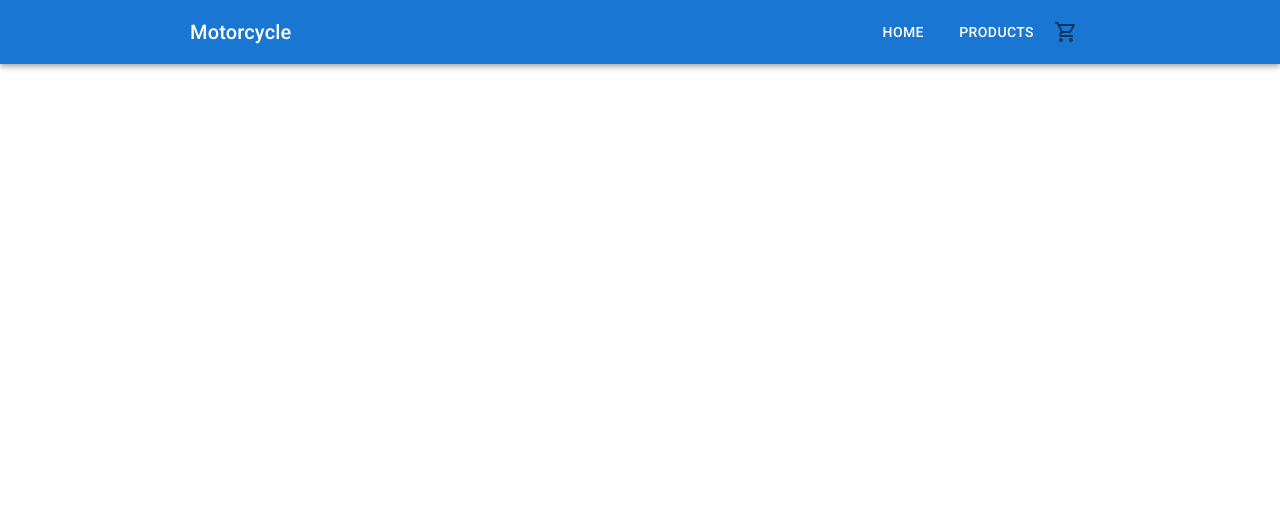
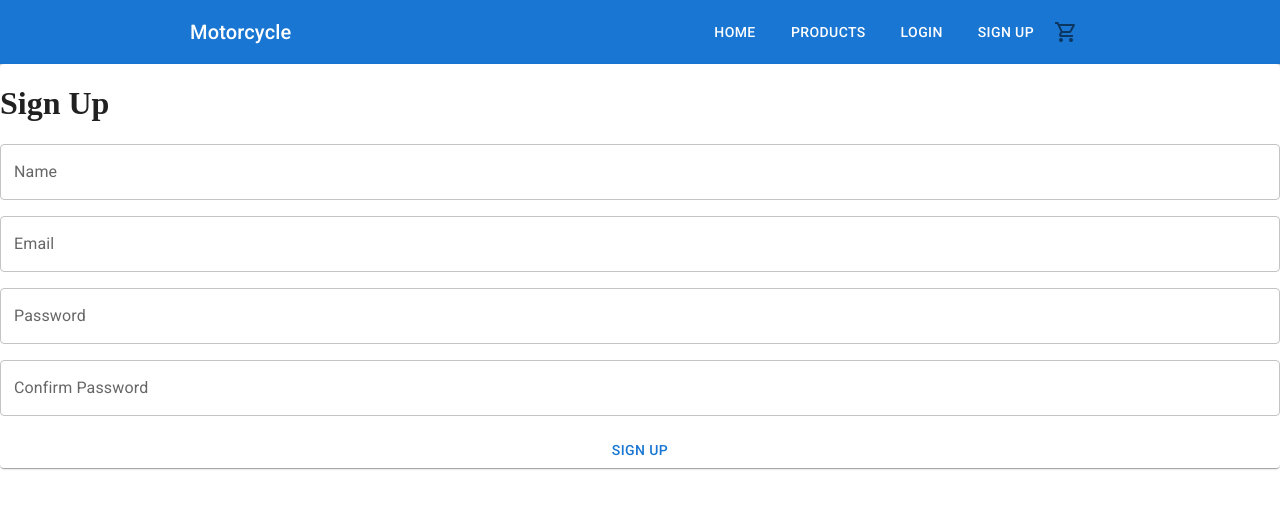
Before and after one commit to khaizter/motorcycle-ecommerce, a React (Create React App) app: page /signup in a window 1280 px wide. Shown: the top 508 px of the page. Built offline with nearby package versions, Linux system fonts and the light colour scheme.

Commit message:
Login and Signup Form

```diff
--- a/src/App.tsx
+++ b/src/App.tsx
@@ -1,4 +1,4 @@
-import React, { useState } from 'react';
+import React from 'react';
 import Navigation from 'src/common/navigation';
 
 // Routing
@@ -7,6 +7,9 @@ import { BrowserRouter, Routes, Route } from 'react-router-dom';
 // Pages
 import Home from 'src/pages/home';
 import Products from 'src/pages/products';
+import Login from 'src/pages/login';
+import SignUp from 'src/pages/signup';
+
 import Cart from 'src/common/cart';
 
 // Context Providers
@@ -20,6 +23,8 @@ const App: React.FC = () => {
         <Routes>
           <Route path='/' element={<Home />} />
           <Route path='/products' element={<Products />} />
+          <Route path='/login' element={<Login />} />
+          <Route path='/signup' element={<SignUp />} />
         </Routes>
       </BrowserRouter>
       <Cart />
--- /dev/null
+++ b/src/common/custom-form-control/index.tsx
@@ -0,0 +1,37 @@
+import { FormControl, FormHelperText, InputLabel, OutlinedInput } from '@mui/material';
+import React from 'react';
+
+import { FormikProps } from 'formik';
+import { fieldsInterface, fields } from './model';
+
+interface propType {
+  formikProps: FormikProps<fieldsInterface>;
+  name: typeof fields[number];
+  label: string;
+  type: string;
+}
+
+const CustomFormControl: React.FC<propType> = props => {
+  return (
+    <FormControl variant='outlined'>
+      <InputLabel htmlFor={props.name}>{props.label}</InputLabel>
+      <OutlinedInput
+        id={props.name}
+        name={props.name}
+        type={props.type}
+        label={props.label}
+        value={props.formikProps.values[props.name]}
+        onChange={props.formikProps.handleChange}
+        onBlur={props.formikProps.handleBlur}
+        error={props.formikProps.touched[props.name] && Boolean(props.formikProps.errors[props.name])}
+      />
+      {props.formikProps.touched[props.name] && Boolean(props.formikProps.errors[props.name]) && (
+        <FormHelperText id={props.name + '-helper-text'} error>
+          {props.formikProps.errors[props.name]}
+        </FormHelperText>
+      )}
+    </FormControl>
+  );
+};
+
+export default CustomFormControl;
--- /dev/null
+++ b/src/common/custom-form-control/model.ts
@@ -0,0 +1,8 @@
+export interface fieldsInterface {
+  name: string;
+  email: string;
+  password: string;
+  confirmPassword: string;
+}
+
+export const fields = ['name', 'email', 'password', 'confirmPassword'] as const;
--- a/src/common/navigation/index.tsx
+++ b/src/common/navigation/index.tsx
@@ -2,6 +2,27 @@ import React, { useState } from 'react';
 
 import NavigationBar from './navigation-bar';
 import NavigationMenu from './navigation-menu';
+
+import { NavigationItem } from 'src/common/navigation/model';
+
+const navigations: Array<NavigationItem> = [
+  {
+    label: 'Home',
+    path: '/'
+  },
+  {
+    label: 'Products',
+    path: '/products'
+  },
+  {
+    label: 'Login',
+    path: '/login'
+  },
+  {
+    label: 'Sign Up',
+    path: '/signup'
+  }
+];
 
 const Navigation: React.FC = () => {
   const [showMenu, setShowMenu] = useState<boolean>(false);
@@ -16,8 +37,8 @@ const Navigation: React.FC = () => {
 
   return (
     <>
-      <NavigationBar menuHandler={openMenuHandler} />
-      <NavigationMenu open={showMenu} onClose={closeMenuHandler} />
+      <NavigationBar menuHandler={openMenuHandler} navigations={navigations} />
+      <NavigationMenu open={showMenu} onClose={closeMenuHandler} navigations={navigations} />
     </>
   );
 };
--- /dev/null
+++ b/src/common/navigation/model.ts
@@ -0,0 +1,4 @@
+export interface NavigationItem {
+  label: string;
+  path: string;
+}
--- a/src/common/navigation/navigation-bar/index.tsx
+++ b/src/common/navigation/navigation-bar/index.tsx
@@ -14,8 +14,12 @@ import Stack from '@mui/material/Stack';
 import { Link as RouterLink } from 'react-router-dom';
 import { CartContext } from 'src/context/cart-context';
 
+// Types
+import { NavigationItem } from 'src/common/navigation/model';
+
 interface propType {
   menuHandler: () => void;
+  navigations: Array<NavigationItem>;
 }
 
 const NavigationBar: React.FC<propType> = props => {
@@ -36,12 +40,13 @@ const NavigationBar: React.FC<propType> = props => {
           Motorcycle
         </Typography>
         <Stack direction='row' spacing={2} sx={{ display: { xs: 'none', md: 'flex' } }}>
-          <Button component={RouterLink} color='inherit' to='/'>
-            Home
-          </Button>
-          <Button component={RouterLink} color='inherit' to='/products'>
-            Products
-          </Button>
+          {props.navigations.map((navigation, index) => {
+            return (
+              <Button key={index} component={RouterLink} color='inherit' to={navigation.path}>
+                {navigation.label}
+              </Button>
+            );
+          })}
         </Stack>
 
         <IconButton size='large' aria-label='cart' onClick={cartCtx.showCart}>
--- a/src/common/navigation/navigation-menu/index.tsx
+++ b/src/common/navigation/navigation-menu/index.tsx
@@ -6,9 +6,13 @@ import { Box, List, ListItem, ListItemButton, ListItemText } from '@mui/material
 // Routing
 import { Link as RouterLink } from 'react-router-dom';
 
+// Types
+import { NavigationItem } from 'src/common/navigation/model';
+
 interface propType {
   open: boolean;
   onClose: () => void;
+  navigations: Array<NavigationItem>;
 }
 
 const NavigationMenu: React.FC<propType> = props => {
@@ -16,16 +20,15 @@ const NavigationMenu: React.FC<propType> = props => {
     <Drawer anchor='left' open={props.open} onClose={props.onClose}>
       <Box sx={{ minWidth: '250px' }}>
         <List>
-          <ListItem>
-            <ListItemButton component={RouterLink} to='/' onClick={props.onClose}>
-              <ListItemText primary='Home' />
-            </ListItemButton>
-          </ListItem>
-          <ListItem>
-            <ListItemButton component={RouterLink} to='/products' onClick={props.onClose}>
-              <ListItemText primary='Products' />
-            </ListItemButton>
-          </ListItem>
+          {props.navigations.map((navigation, index) => {
+            return (
+              <ListItem key={index}>
+                <ListItemButton component={RouterLink} to={navigation.path} onClick={props.onClose}>
+                  <ListItemText primary={navigation.label} />
+                </ListItemButton>
+              </ListItem>
+            );
+          })}
         </List>
       </Box>
     </Drawer>
--- /dev/null
+++ b/src/pages/login/index.tsx
@@ -0,0 +1,23 @@
+import React from 'react';
+
+import { OutlinedInput, FormControl, InputLabel, FormHelperText, Card, Button } from '@mui/material';
+
+import LoginForm from './login-form';
+
+const Login = () => {
+  const submitHandler = (e: React.FormEvent<HTMLFormElement>) => {
+    e.preventDefault();
+    console.log(e);
+  };
+
+  return (
+    <div>
+      <Card>
+        <h1>Login</h1>
+        <LoginForm />
+      </Card>
+    </div>
+  );
+};
+
+export default Login;
--- /dev/null
+++ b/src/pages/login/login-form/index.tsx
@@ -0,0 +1,49 @@
+import React from 'react';
+
+// Material UI
+import { LoadingButton } from '@mui/lab';
+
+// Formik, Yup
+import { useFormik } from 'formik';
+import * as Yup from 'yup';
+
+// Common
+import CustomFormControl from 'src/common/custom-form-control';
+import { Stack } from '@mui/material';
+
+const validationSchema = Yup.object({
+  email: Yup.string().required('Required').email('Invalid email address'),
+  password: Yup.string().required('Required')
+});
+
+const LoginForm = () => {
+  const formik = useFormik({
+    initialValues: {
+      name: '',
+      email: '',
+      password: '',
+      confirmPassword: ''
+    },
+    validationSchema: validationSchema,
+    onSubmit: (values, { setSubmitting }) => {
+      setTimeout(() => {
+        setSubmitting(false);
+        alert(JSON.stringify(values, null, 2));
+      }, 500);
+    }
+  });
+
+  return (
+    <form onSubmit={formik.handleSubmit}>
+      <Stack spacing={2}>
+        <CustomFormControl formikProps={formik} name='email' label='Email' type='text' />
+        <CustomFormControl formikProps={formik} name='password' label='Password' type='password' />
+        <LoadingButton type='submit' loading={formik.isSubmitting}>
+          Login
+        </LoadingButton>
+      </Stack>
+    </form>
+  );
+};
+
+export default LoginForm;
--- /dev/null
+++ b/src/pages/signup/index.tsx
@@ -0,0 +1,18 @@
+import { Card } from '@mui/material';
+import { Stack } from '@mui/system';
+import React from 'react';
+
+import SignUpForm from './signup-form';
+
+const SignUp = () => {
+  return (
+    <div>
+      <Card>
+        <h1>Sign Up</h1>
+        <SignUpForm />
+      </Card>
+    </div>
+  );
+};
+
+export default SignUp;
--- /dev/null
+++ b/src/pages/signup/signup-form/index.tsx
@@ -0,0 +1,58 @@
+import React from 'react';
+
+// Material UI
+import { LoadingButton } from '@mui/lab';
+
+// Formik, Yup
+import { useFormik } from 'formik';
+import * as Yup from 'yup';
+
+// Common
+import CustomFormControl from 'src/common/custom-form-control';
+import { Stack } from '@mui/material';
+
+const validationSchema = Yup.object({
+  name: Yup.string()
+    .required('Required')
+    .matches(/^[a-zA-Z0-9\s]*$/, 'No special characters')
+    .max(15, 'Must be 15 characters or less'),
+  email: Yup.string().required('Required').email('Invalid email address'),
+  password: Yup.string().required('Required').min(4, 'Must be (4-15) characters').max(15, 'Must be (4-15) characters'),
+  confirmPassword: Yup.string()
+    .oneOf([Yup.ref('password'), null], 'Passwords must match')
+    .required('Required')
+});
+
+const SignUpForm = () => {
+  const formik = useFormik({
+    initialValues: {
+      name: '',
+      email: '',
+      password: '',
+      confirmPassword: ''
+    },
+    validationSchema: validationSchema,
+    onSubmit: (values, { setSubmitting }) => {
+      setTimeout(() => {
+        setSubmitting(false);
+        alert(JSON.stringify(values, null, 2));
+      }, 500);
+    }
+  });
+
+  return (
+    <form onSubmit={formik.handleSubmit}>
+      <Stack spacing={2}>
+        <CustomFormControl formikProps={formik} name='name' label='Name' type='text' />
+        <CustomFormControl formikProps={formik} name='email' label='Email' type='text' />
+        <CustomFormControl formikProps={formik} name='password' label='Password' type='password' />
+        <CustomFormControl formikProps={formik} name='confirmPassword' label='Confirm Password' type='password' />
+        <LoadingButton type='submit' loading={formik.isSubmitting}>
+          Sign Up
+        </LoadingButton>
+      </Stack>
+    </form>
+  );
+};
+
+export default SignUpForm;
```
Also changed, not shown: package.json (+6 -2 lines), 1 other file (tests, documents, lock files or other folders).
